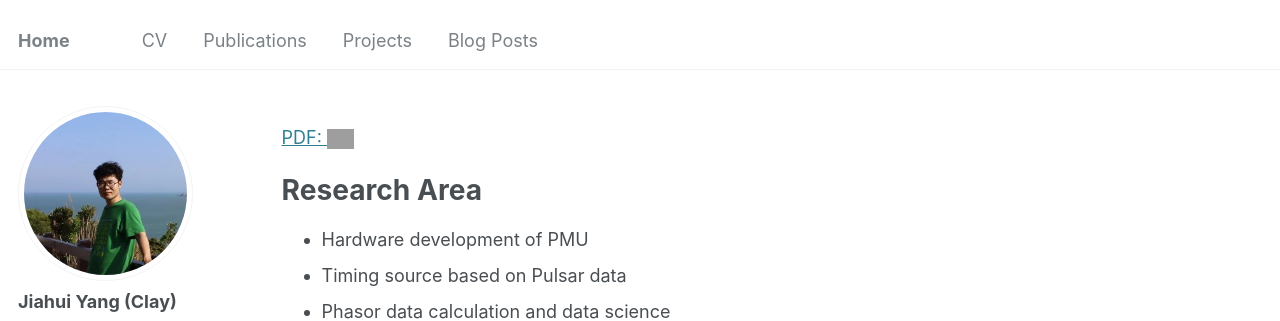
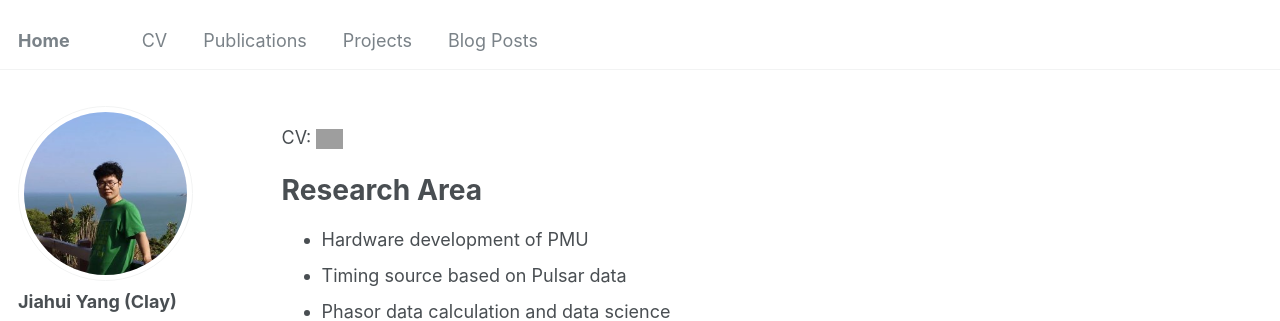
Before and after one commit to ClayUTK/intro, a Jekyll site: the page built from _pages/cv.md, in a window 1280 px wide and 1143 px high. Shown: the top 321 px of the window. Built offline with Jekyll 4.4.1, drawn with Linux system fonts in a browser that asks for light colours; grey boxes are pictures that could not be loaded.

Commit message:
Update CV link text from 'PDF' to 'CV'

```diff
--- a/_pages/cv.md
+++ b/_pages/cv.md
@@ -9,7 +9,7 @@ redirect_from:
 
 {% include base_path %}
 
-[PDF: ](https://github.com/ClayUTK/intro/blob/cf6d1a86a5c7b529c6ce1ed104f5904dd4298838/files/Jiahui%20Yang_Resume_V3.pdf)[<img src="https://upload.wikimedia.org/wikipedia/commons/8/87/PDF_file_icon.svg" alt="PDF Icon" style="height: 20px; vertical-align: middle;">](https://github.com/ClayUTK/intro/blob/cf6d1a86a5c7b529c6ce1ed104f5904dd4298838/files/Jiahui%20Yang_Resume_V3.pdf)
+CV: [<img src="https://upload.wikimedia.org/wikipedia/commons/8/87/PDF_file_icon.svg" alt="PDF Icon" style="height: 20px; vertical-align: middle;">](https://github.com/ClayUTK/intro/blob/cf6d1a86a5c7b529c6ce1ed104f5904dd4298838/files/Jiahui%20Yang_Resume_V3.pdf)
 
 Research Area
 ======
```
